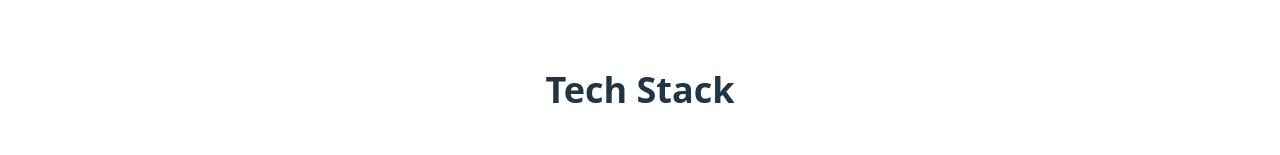
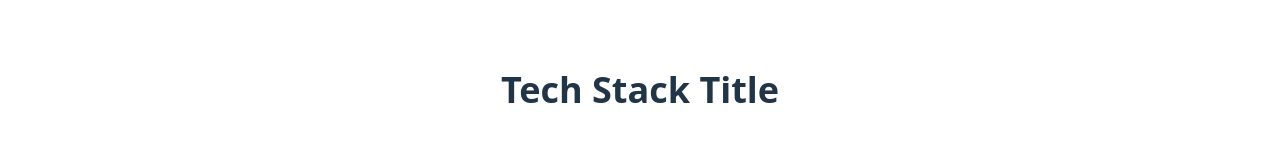
Before and after one commit to moussaramzi/portfolio, a React (Vite) app: page / in a window 1280 px wide. Shown: the part 442-597 px from the top of the page. Built offline with nearby package versions, Linux system fonts and the light colour scheme.

Commit message:
feat(tech translation): added translation for tech section

```diff
--- a/src/components/navbar.tsx
+++ b/src/components/navbar.tsx
@@ -27,14 +27,14 @@ const Navbar = () => {
       setMenuVisible(true);
       document.body.style.overflow = "hidden";
       requestAnimationFrame(() => {
-        setMenuOpen(true); // Trigger transition on next frame
+        setMenuOpen(true);
       });
     } else {
-      setMenuOpen(false); // Trigger slide-out
+      setMenuOpen(false);
       document.body.style.overflow = "auto";
       setTimeout(() => {
-        setMenuVisible(false); // Unmount after transition
-      }, 400); // Match transition duration
+        setMenuVisible(false);
+      }, 400);
     }
   };
 
--- a/src/components/tech.tsx
+++ b/src/components/tech.tsx
@@ -1,3 +1,4 @@
+import { useTranslation } from "react-i18next";
 import { useState, useEffect, useRef } from "react";
 
 function getSkillLevel(skill: number): string {
@@ -126,12 +127,13 @@ export function TechIcon({ src, alt, label, skill, level, srcDark }: TechIconPro
 }
 
 export function Tools() {
+    const { t } = useTranslation("tech");
     return (
       <section id="tools" className="py-16 items-center">
         <div className="container mx-auto px-4 text-center">
-          <h2 className="text-4xl font-bold mb-10">Tech Stack</h2>
+          <h2 className="text-4xl font-bold mb-10">{t("tech.title")}</h2>
 
-          <p className="text-lg dark:text-gray-500 mb-8">Frontend Technologies</p>
+          <p className="text-lg dark:text-gray-500 mb-8">{t("tech.frontend")}</p>
           <div className="grid grid-cols-2 md:grid-cols-4 gap-4 mb-16">
             <TechIcon src="/tech/skill-icons--react-dark.svg" alt="React" label="React js/native" skill={90} />
             <TechIcon src="/tech/skill-icons--angular-dark.svg" alt="Angular" label="Angular" skill={85}  />
@@ -142,7 +144,7 @@ export function Tools() {
             <TechIcon src="/tech/skill-icons--typescript.svg" alt="Typescript" label="Typescript" skill={85}  />
           </div>
 
-          <p className="text-lg dark:text-gray-500 mb-8">Backend Technologies</p>
+          <p className="text-lg dark:text-gray-500 mb-8">{t("tech.backend")}</p>
           <div className="grid grid-cols-2 md:grid-cols-4 gap-10 mb-16">
             <TechIcon src="/tech/skill-icons--laravel-dark.svg" alt="Laravel" label="Laravel PHP" skill={50}  />
             <TechIcon src="/tech/skill-icons--mysql-dark.svg" alt="MySQL" label="MySQL" skill={80} />
@@ -151,7 +153,7 @@ export function Tools() {
             <TechIcon src="/tech/skill-icons--nodejs-dark.svg" alt="Nodejs" label="Nodejs" skill={90}  />
           </div>
 
-          <p className="text-lg dark:text-gray-500 mb-8">Other Technologies</p>
+          <p className="text-lg dark:text-gray-500 mb-8">{t("tech.other")}</p>
           <div className="grid grid-cols-2 md:grid-cols-4 gap-10">
           <TechIcon src="/tech/skill-icons--github-dark.svg" srcDark="/tech/skill-icons--github.svg" alt="Git" label="Git" skill={75} />
           <TechIcon src="/tech/skill-icons--docker.svg" alt="Docker" label="Docker" skill={65} />
--- a/src/i18n.tsx
+++ b/src/i18n.tsx
@@ -2,11 +2,13 @@ import i18n from 'i18next';
 import { initReactI18next } from 'react-i18next';
 import LanguageDetector from 'i18next-browser-languagedetector';
 
-// Import all translation files
 import enAbout from './translation files/about me/aboutmeEN.json';
 import nlAbout from './translation files/about me/aboutmeNL.json';
 import enNavbar from './translation files/navbar/navbarEN.json';
 import nlNavbar from './translation files/navbar/navbarNL.json';
+import enTech from './translation files/tech/techEN.json';
+import nlTech from './translation files/tech/techNL.json';
+
 
 
 i18n
@@ -17,10 +19,12 @@ i18n
       en: {
         about: enAbout,
         navbar: enNavbar,
+        tech: enTech
       },
       nl: {
         about: nlAbout,
         navbar: nlNavbar,
+        tech: nlTech
       }
     },
     fallbackLng: 'en',
--- /dev/null
+++ b/src/translation files/tech/techEN.json
@@ -0,0 +1,8 @@
+{
+  "tech": {
+    "title": "Tech Stack Title",
+    "frontend": "Frontend Technologies",
+    "backend": "Backend Technologies",
+    "other": "Other Technologies"
+  }
+}
--- /dev/null
+++ b/src/translation files/tech/techNL.json
@@ -0,0 +1,8 @@
+{
+    "tech": {
+      "title": "Tech Stack Titel",
+      "frontend": "Frontend Technologiën",
+      "backend": "Backend Technologiën",
+      "other": "Anderen Technologiën"
+    }
+  }
```
